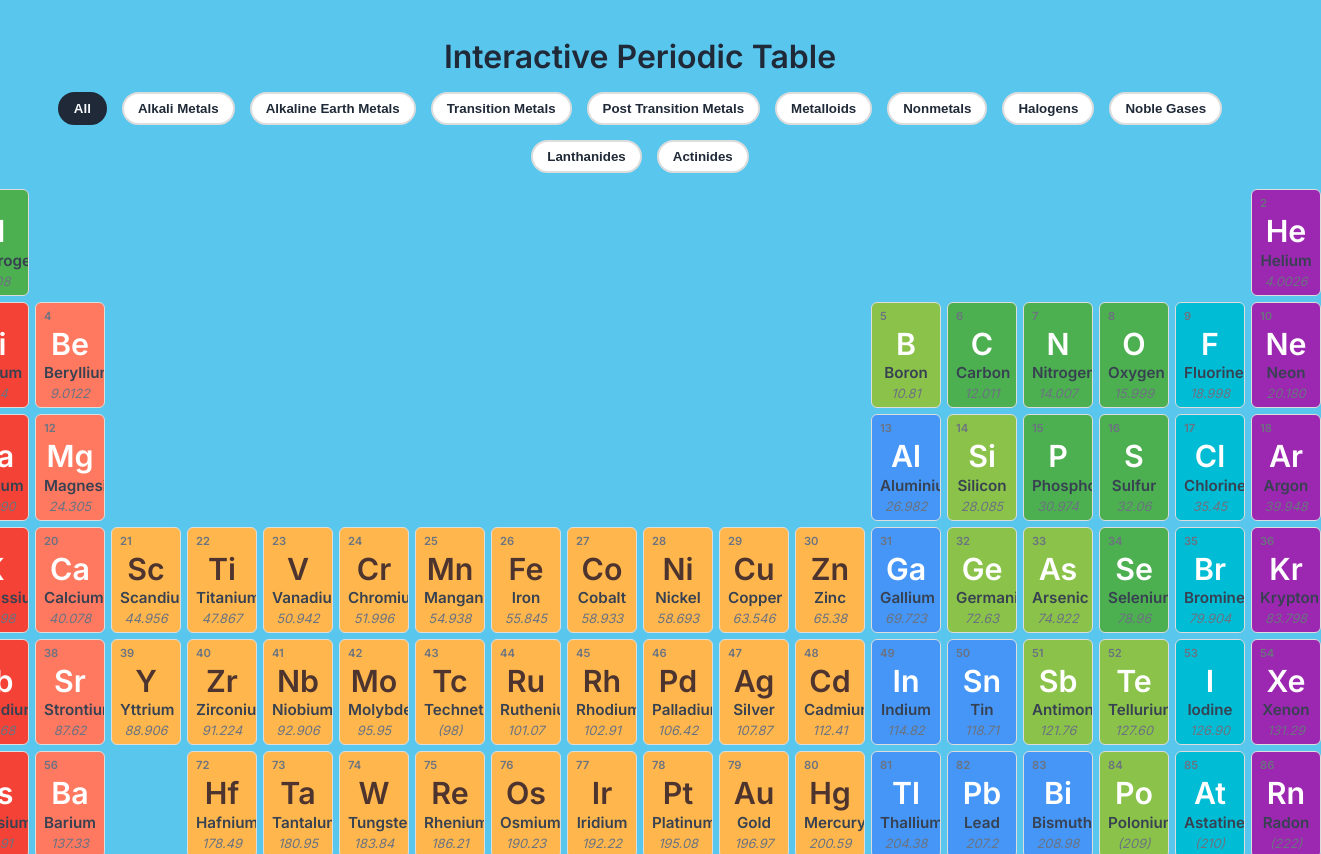
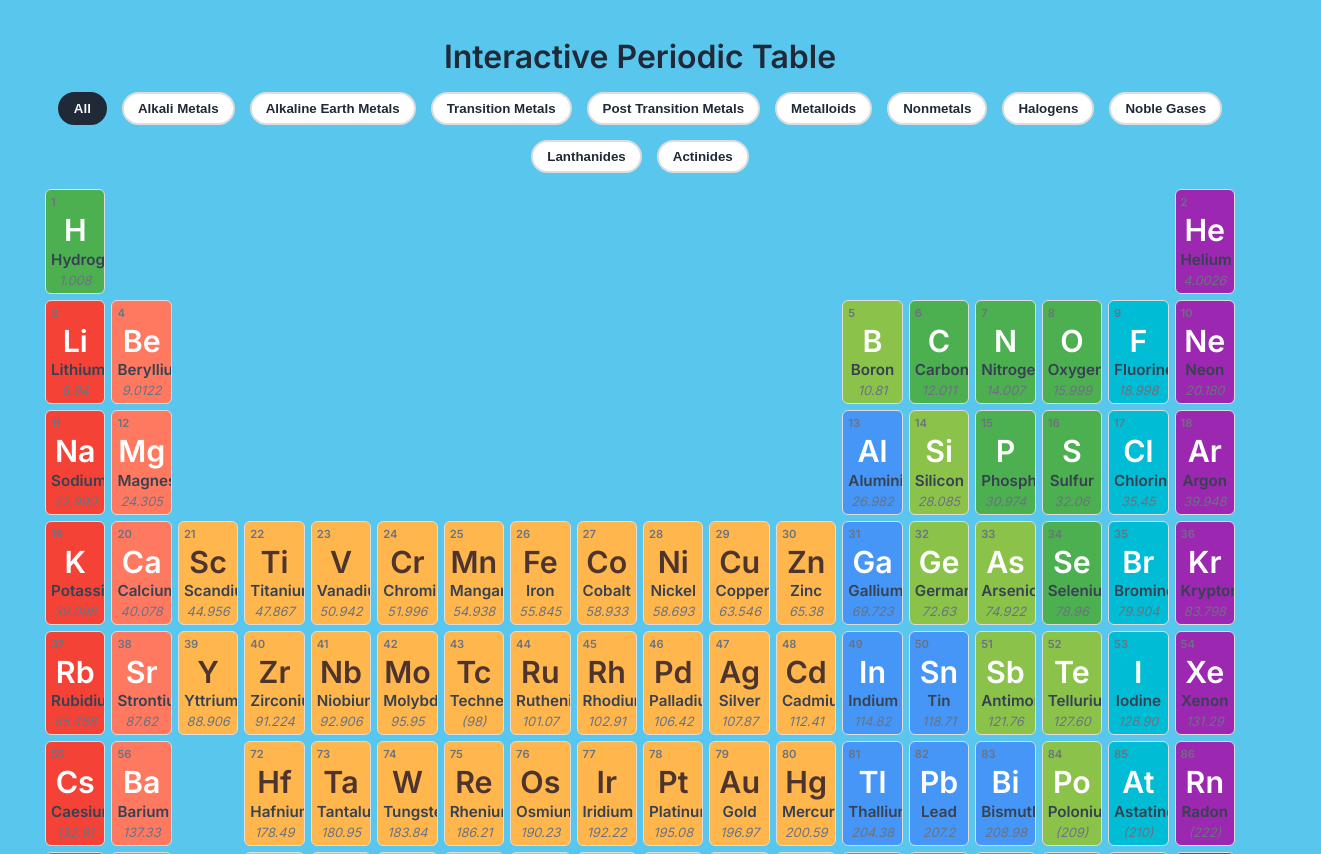
Before and after one commit to rajyuvraj969/Interactive-Periodic-Table, a plain HTML site: page index.html in a window 1280 px wide. Shown: the top 854 px of the page, 1321 px wide, since content can reach past the window. Drawn offline with Linux system fonts and the light colour scheme.

Commit message:
style.css

```diff
--- a/style.css
+++ b/style.css
@@ -8,7 +8,8 @@
   --text-color: #1f2937;
   --tooltip-bg: rgba(31, 41, 55, 0.95);
   --tooltip-text: #fafafa;
-
+ --element-size: clamp(50px, 6vw, 70px); /* scalable with viewport */
+  --gap: 6px;
   --alkali-metal: #f44336;
   --alkaline-earth-metal: #ff7961;
   --transition-metal: #ffb74d;
@@ -76,10 +77,10 @@ h1 {
 }
 
 #periodic-table {
-  display: grid;
-  grid-template-columns: repeat(18, var(--element-size));
+ display: grid;
+  grid-template-columns: repeat(auto-fit, minmax(10px, 5fr));
   gap: var(--gap);
-  justify-content: center;
+
 }
 
 .element {
@@ -87,8 +88,7 @@ h1 {
   background-color: var(--element-bg);
   border: 1.8px solid var(--element-border);
   border-radius: 6px;
-  padding: 6px 8px;
-  font-size: 0.85rem;
+
   cursor: default;
   display: flex;
   flex-direction: column;
@@ -96,6 +96,8 @@ h1 {
   overflow: hidden;
   position: relative;
   transition: box-shadow 0.25s ease;
+   font-size: clamp(0.6rem, 2vw, 0.85rem);
+  padding: 5px;
 }
 
 .element:hover,
@@ -118,7 +120,7 @@ h1 {
 
 .symbol {
   font-weight: 700;
-  font-size: 1.9rem;
+   font-size: clamp(1.2rem, 4vw, 1.9rem);
   line-height: 1;
   text-align: center;
   user-select: none;
@@ -126,7 +128,7 @@ h1 {
 }
 
 .name {
-  font-size: 0.95rem;
+   font-size: clamp(0.75rem, 2vw, 0.95rem);
   font-weight: 600;
   color: #374151;
   text-align: center;
@@ -176,6 +178,13 @@ h1 {
   opacity: 1;
 }
 
+@media (max-width: 600px) {
+  #tooltip {
+    max-width: 90vw;
+    font-size: 0.75rem;
+  }
+}
+
 @media (max-width: 800px) {
   :root {
     --element-size: 50px;
```
